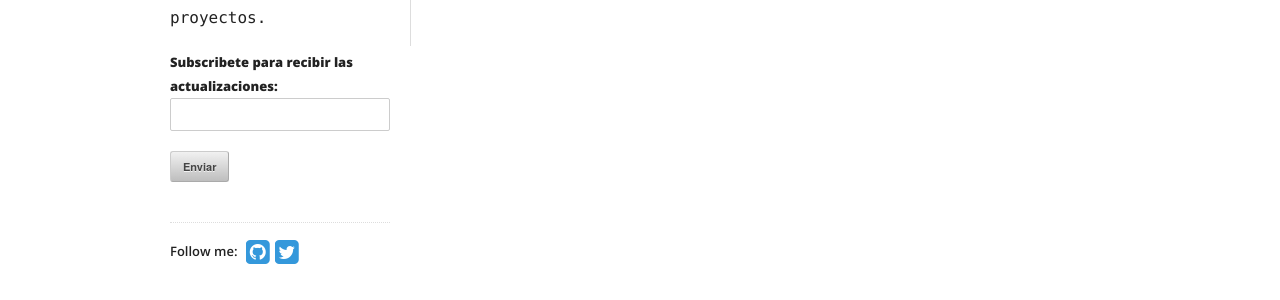
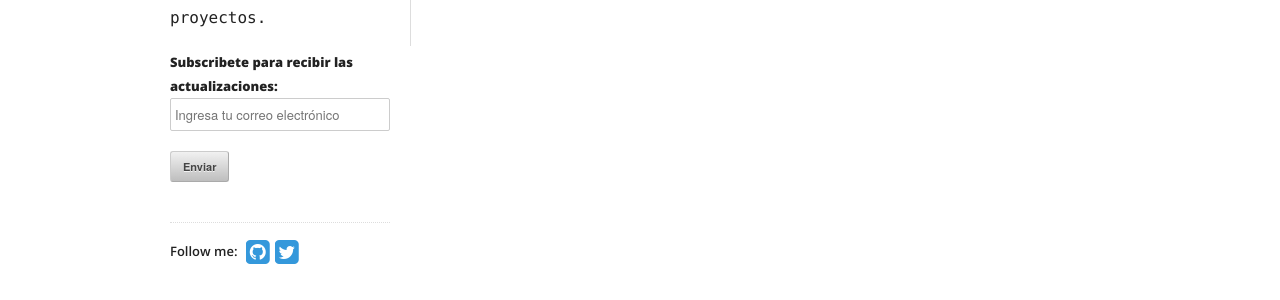
Before and after one commit to berruetaa/blog, a Jekyll site: the page built from index.html, in a window 1280 px wide. Shown: the part 386-686 px from the top of the page. Built offline with Jekyll 4.4.1, drawn with Linux system fonts in a browser that asks for light colours.

Commit message:
placeholder in mail form

```diff
--- a/_includes/sidebar.html
+++ b/_includes/sidebar.html
@@ -15,7 +15,7 @@
     </p>
     <form method="post" action="https://weightless.so/api/lists/ab4uczym/subscribe">
       <label for="email">Subscribete para recibir las actualizaciones:</label>
-      <input type="email" id="email" name="subscription[email]" required>
+      <input type="email" id="email" name="subscription[email]" placeholder="Ingresa tu correo electrónico" required>
       <button type="submit">Enviar</button>
     </form>
   </div>
```
